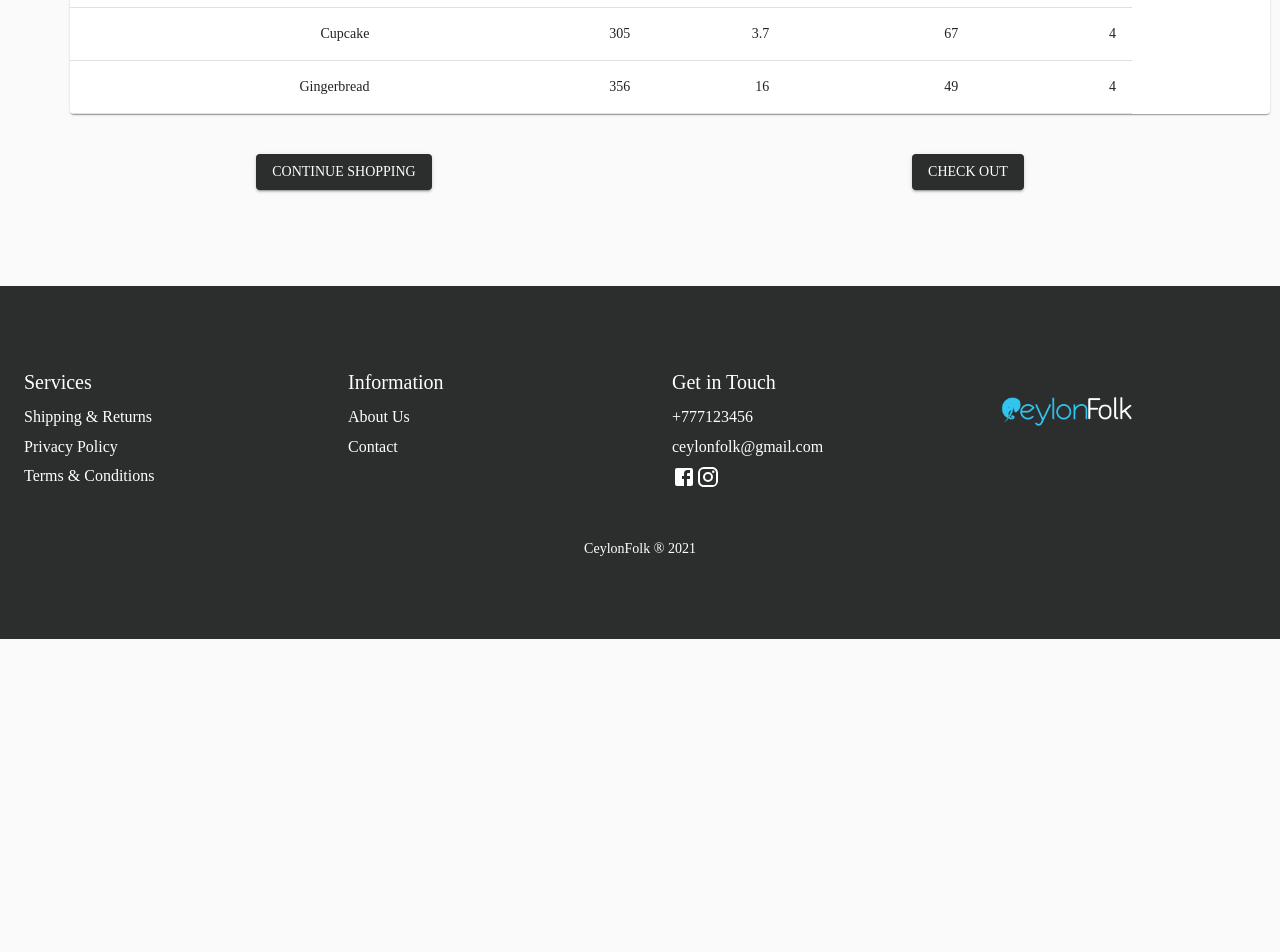
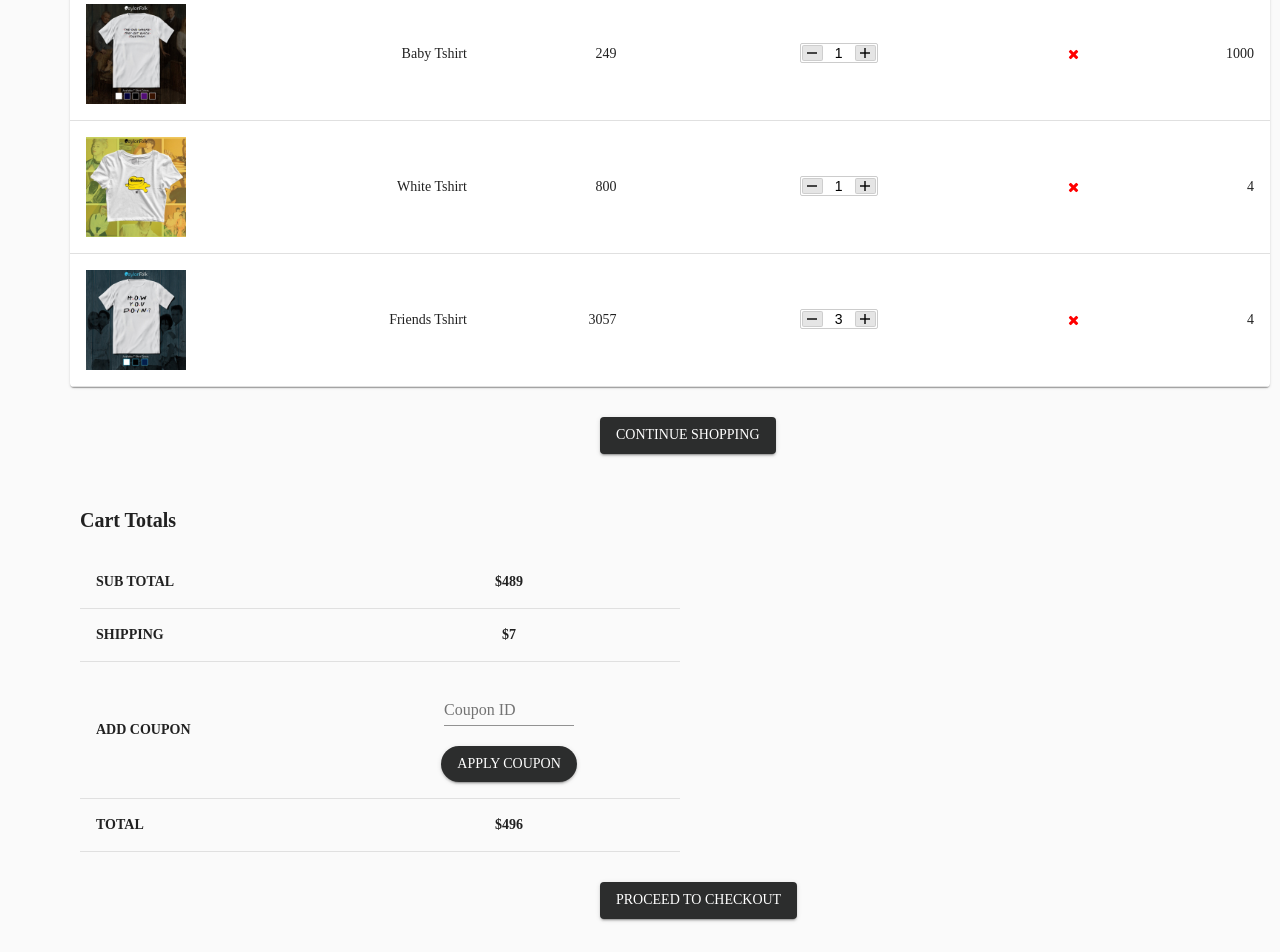
Before and after one commit to Kavindu1997/CeylonFolk, a React (Create React App) app in the folder client/: page /cart in a window 1280 px wide. Shown: the part 380-1332 px from the top of the page. Before the commit the page ends 1019 px from the top, so only its background shows below. Built offline with nearby package versions, Linux system fonts and the light colour scheme.

Commit message:
Updaed images cart

```diff
--- a/client/package.json
+++ b/client/package.json
@@ -11,12 +11,14 @@
     "@testing-library/react": "^11.2.7",
     "@testing-library/user-event": "^12.8.3",
     "axios": "^0.21.1",
+    "font-awesome": "^4.7.0",
     "material-table": "^1.69.3",
     "moment": "^2.29.1",
     "react": "^17.0.2",
     "react-dom": "^17.0.2",
     "react-elastic-carousel": "^0.11.5",
     "react-file-base64": "^1.0.3",
+    "react-numeric-input": "^2.2.3",
     "react-router-dom": "^5.2.0",
     "react-scripts": "4.0.3",
     "react-spinners": "^0.11.0",
--- a/client/src/components/Cart/Cart.js
+++ b/client/src/components/Cart/Cart.js
@@ -10,6 +10,9 @@ import Paper from '@material-ui/core/Paper';
 import Typography from '@material-ui/core/Typography';
 import Button from '@material-ui/core/Button';
 import Box from '@material-ui/core/Box';
+import NumericInput from 'react-numeric-input';
+import 'font-awesome/css/font-awesome.min.css';
+import TextField from '@material-ui/core/TextField';
 import Checkbox from '@material-ui/core/Checkbox';
 import { DriveEta } from '@material-ui/icons';
 
@@ -27,6 +30,30 @@ const useStyles = makeStyles((theme) =>({
         display: "flex",
         padding: 8
       },
+      back: {
+        marginTop: 30,
+        alignItems:"center",
+        marginLeft: 600,
+      },
+      submit: {
+        marginTop: 30,
+        alignItems:"center",
+        marginLeft: 600,
+      },
+      coupon: {
+        borderRadius: 20
+      },
+      remove: {
+        color: 'red',
+      },
+      numeric: {
+        borderRadius: '20px 20px 20px 20px'
+        // rounded,
+        // textColor:'#B0228C',
+        // // iconStyle={{ color: 'white' }},
+        // rightButtonBackgroundColor:'#EA3788',
+        // leftButtonBackgroundColor:'#E56B70',
+      },
   }));
 
   function createData(image, name, price, quantity, action, total) {
@@ -34,30 +61,81 @@ const useStyles = makeStyles((theme) =>({
   }
 
   const rows = [
-    createData('Frozen yoghurt', 159, 6.0, 24, 4.0, 4.0),
-    createData('Ice cream sandwich',237, 9.0, 37, 4.3, 4.0),
-    createData('Eclair', 262, 16.0, 24, 6.0, 4.0),
-    createData('Cupcake', 305, 3.7, 67, 4.3, 4.0),
-    createData('Gingerbread', 356, 16.0, 49, 3.9, 4.0),
+    createData(
+      <div>
+        <img height={100} src={require('../../images/ts1.jpg').default}/>
+      </div>,
+      'Snowy Tshirt', 159,
+      <div>
+        <NumericInput mobile min={0} max={100} value={2} size={ 1 }/>
+      </div>,
+      4.0, 4.0),
+    createData(
+      <div>
+        <img height={100} align="center" src={require('../../images/ts2.jpg').default}/>
+      </div>,
+      'Baby Tshirt',249,
+      <div>
+        <NumericInput mobile min={0} max={100} value={1} size={ 1 }
+        style={{ borderRadius: '20px 20px 20px 20px'
+        //   wrap: {
+        //       background: '#E2E2E2',
+        //       // boxShadow: '0 0 1px 1px #fff inset, 1px 1px 5px -1px #000',
+        //       padding: '2px 2.26ex 2px 2px',
+        //       borderRadius: '20px 20px 20px 20px',
+        //       // fontSize: 32
+        //   },
+        //   input: {
+        //     borderRadius: '20px 20px 20px 20px',
+        //     color: '#988869',
+        //     padding: '0.1ex 1ex',
+        //     // border: '1px solid #ccc',
+        //     marginRight: 4,
+        //     // display: 'block',
+        //     fontWeight: 100,
+        //     // textShadow: 1px 1px 1px rgba(0, 0, 0, 0.1)
+        // }}
+        }}/>
+      </div>,
+      1000, 1000),
+    createData(
+      <div>
+        <img height={100} align="center" src={require('../../images/ts3.jpg').default}/>
+      </div>,
+      'White Tshirt', 800,
+      <div>
+        <NumericInput mobile min={0} max={100} value={1} size={ 1 }/>
+      </div>,
+      6.0, 4.0),
+    createData(
+      <div>
+        <img height={100} align="center" src={require('../../images/ts4.jpg').default}/>
+      </div>,
+      'Friends Tshirt', 3057,
+      <div>
+        <NumericInput mobile min={0} max={100} value={3} size={ 1 }/>
+      </div>,
+      4.3, 4.0),
   ];
 
+  // function deleteItem(i) {
+  //   const { rows } = this.state;
+  //   rows.splice(i, 1);
+  //   this.setState({ rows });
+  // }
+
   export default function Cart() {
+
     const classes = useStyles();
 
     return (
         <container>
-            <Typography variant="h4" style={{marginTop:'100px',textAlign: 'center'}}> MY CART</Typography>
+            <Typography variant="h4" style={{marginTop:'100px',textAlign: 'center'}}>CART</Typography>
       <TableContainer component={Paper} style={{marginTop:'30px',align:'center',marginLeft:'70px',width:'1200px'}}>
         <Table className={classes.table} aria-label="simple table">
           <TableHead>
             <TableRow>
-            {/* <TableCell padding="checkbox">
-                        <Checkbox
-                        //   checked={isItemSelected}
-                          inputProps={{ 'aria-labelledby': labelId }}
-                        />
-                      </TableCell> */}
-              <TableCell align="right" style={{ fontWeight: 600 }}>Image</TableCell>
+              <TableCell align="right" style={{ fontFamily: "motesterrat", fontWeight: 600, width: 50, height:50 }}>Image</TableCell>
               <TableCell align="right" style={{ fontWeight: 600 }}>Product Name</TableCell>
               <TableCell align="right" style={{ fontWeight: 600 }}> Price</TableCell>
               <TableCell align="right" style={{ fontWeight: 600 }}>Quantity</TableCell>
@@ -66,14 +144,19 @@ const useStyles = makeStyles((theme) =>({
             </TableRow>
           </TableHead>
           <TableBody>
-            {rows.map((row) => (
-              <TableRow key={row.name}>
-                {/* <TableCell>
-                </TableCell> */}
+            {rows.map((row,i) => (
+              <TableRow key={`row-${i}`}>
                 <TableCell align="right">{row.image}</TableCell>
                 <TableCell align="right">{row.name}</TableCell>
                 <TableCell align="right">{row.price}</TableCell>
-                <TableCell align="right">{row.quantity}</TableCell>
+                 <TableCell align="right" className={classes.numeric}>{row.quantity}</TableCell>
+                <TableCell align="right">
+                  <Button
+                    className={classes.remove}
+                  >
+                    <i class="fa fa-times" aria-hidden="true"></i>
+                  </Button>
+                </TableCell>
                 <TableCell align="right">{row.total}</TableCell>
               </TableRow>
             ))}
@@ -81,26 +164,54 @@ const useStyles = makeStyles((theme) =>({
         </Table>
       </TableContainer>
       <div>
-      <Box
-  component="span"
-  m={1}
-  className={`${classes.spreadBox} ${classes.box}`}
->
-{/* Cart buttons  */}
       <Button
         type="submit"
         variant="contained"
         color="primary"
         className={classes.back}
-      >CONTINUE SHOPPING</Button>
+      >Continue Shopping
+      </Button>
 
-      <Button
-        type="submit"
-        variant="contained"
-        color="primary"
-        className={classes.submit}
-      >CHECK OUT</Button>
-      </Box>
+         <Typography variant="h6" style={{marginTop:'50px',marginLeft:'80px',textAlign: 'left',fontWeight: 600}}>Cart Totals</Typography>
+         <TableContainer style={{marginTop:'20px',marginLeft:'80px',align:'left',width:'600px'}}>
+         <Table aria-label="simple table">
+            <TableRow>
+              <TableCell align="left" style={{ fontWeight: 600 }}>SUB TOTAL</TableCell>
+              <TableCell align="center" style={{ fontWeight: 600 }}> $489</TableCell>
+            </TableRow>
+            <TableRow>
+              <TableCell align="left" style={{ fontWeight: 600 }}>SHIPPING</TableCell>
+              <TableCell align="center" style={{ fontWeight: 600 }}>$7</TableCell>
+            </TableRow>
+            <TableRow>
+              <TableCell align="left" style={{ fontWeight: 600 }}>ADD COUPON</TableCell>
+              <TableCell align="center" style={{ fontWeight: 600 }}>
+              <div>
+                <TextField underlineShow={false} label="Coupon ID" style={{width:130, borderRadius: 25}}/>
+                <br />  <br />
+                <Button
+                  type="submit"
+                  variant="contained"
+                  color="primary"
+                  className={classes.coupon}
+                >Apply Coupon
+                </Button>
+              </div>
+              </TableCell>
+            </TableRow>
+            <TableRow>
+              <TableCell align="left" style={{ fontWeight: 600 }}>TOTAL</TableCell>
+              <TableCell align="center" style={{ fontWeight: 600 }}>$496</TableCell>
+            </TableRow>
+          </Table>
+        </TableContainer>
+        <Button
+          type="submit"
+          variant="contained"
+          color="primary"
+          className={classes.submit}
+        >Proceed To Checkout
+        </Button>
       </div>
       </container>
     );
```
Also changed, not shown: 1 other file (tests, documents, lock files or other folders).
